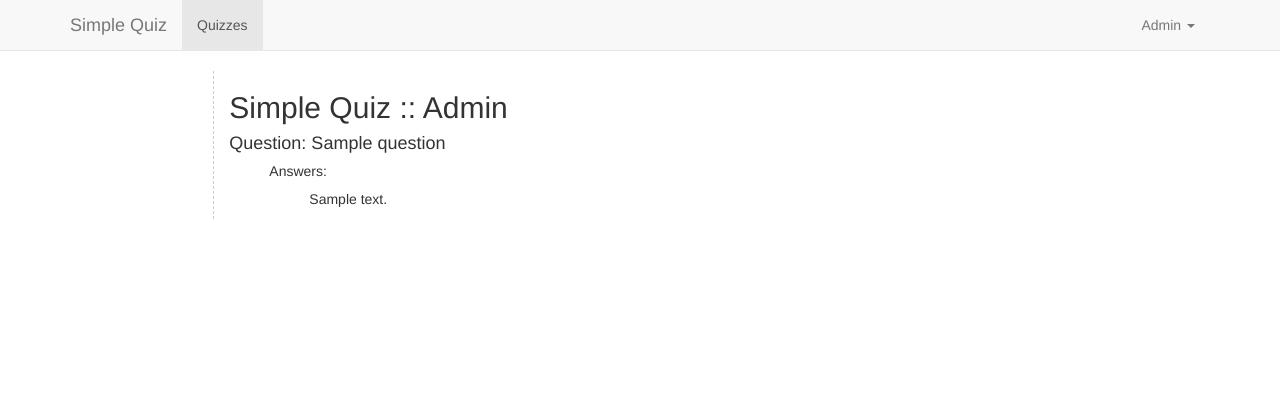
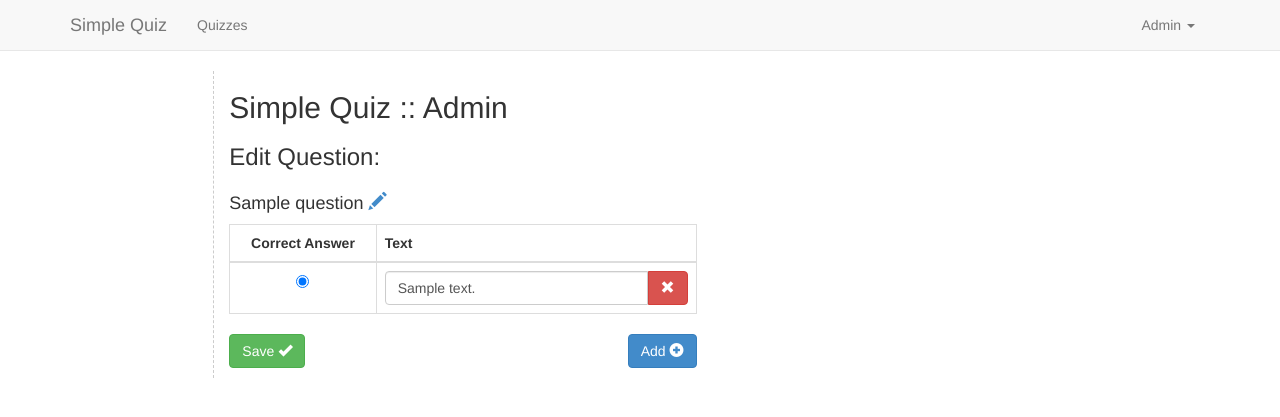
Before and after one commit to WillyJimmyDev/simple-quiz, a PHP site: template templates/admin/editquestion.php in a window 1280 px wide. Shown: the top 417 px of the page. Run offline with PHP 8.4, Linux system fonts and the light colour scheme; the template is opened without the code that fills it: most values are stand-ins (such as "Sample title", 1, 10 or a date in 2020); data that the repository does not hold is empty.

Commit message:
Adding to admin interface for editing a question. Only ui at the moment but server functionality to come shortly.

```diff
--- a/SimpleQuiz/Utils/Quiz.php
+++ b/SimpleQuiz/Utils/Quiz.php
@@ -80,7 +80,7 @@ class Quiz implements Base\QuizInterface {
     {
         if ($questionid)
         {
-            //pull answers from db for only this question
+            //pull answers from db for only this question with correct answer first
             $answersql = "SELECT text FROM answers where question_num = :id and quiz_id = :quizid ORDER BY correct DESC";
             $stmt = $this->_db->prepare($answersql);
             $stmt->bindParam(':id', $questionid, \PDO::PARAM_INT);
--- a/public/res/css/quiz.css
+++ b/public/res/css/quiz.css
@@ -77,3 +77,5 @@ strong.currentuser {
   border-top-left-radius: 0;
   border-top-right-radius: 0;
 }
+#contextual, #contextual2 {display:none;}
+a#editor {cursor:pointer;}
--- /dev/null
+++ b/public/res/js/admin.js
@@ -0,0 +1,51 @@
+$(function(){
+
+    var editquestion = $('#editor');
+    var savetext = $('#savetext');
+    var context = $('#contextual');
+    var context2 = $('#contextual2');
+    var add = $('#addanswer');
+
+    $('table').on('click', '.remove', function() {
+           var parenttr = $(this).parents('tr');
+           if (parenttr.find('input.correct').is(':checked')) {
+               //console.log("checked");
+               context2.html('<div class="alert alert-dismissable alert-danger"><button type="button" class="close" data-dismiss="alert" aria-hidden="true">&times;</button>You can\'t delete an answer if it is marked as correct.</div>');
+               context2.show().delay( 2000 ).fadeOut( 400 );
+           } else {
+                parenttr.fadeOut(800);
+                context.html("<div class=\"alert alert-warning\">Click 'Save' to make the changes permanent.</div>");
+                context.fadeIn();
+           }
+
+    });
+
+    editquestion.on('click', function(e) {
+        e.preventDefault();
+        var content = $('#questiontext').text();
+        $('#questioninput').val(content);
+        //show modal
+        $('#qmodal').modal();
+    });
+
+    savetext.on('click', function(e) {
+        var content = $('#questioninput').val();
+        $('#questiontext').html(content);
+        //show modal
+        $('#qmodal').modal("hide");
+        context.html("<div class=\"alert alert-warning\">Click 'Save' to make the changes permanent.</div>");
+        context.fadeIn();
+    });
+
+    add.on('click', function() {
+        var numanswers = $('.answer-row:visible').length + 1;
+        var newansweritem = $('tr.template').clone().removeClass('template');
+        newansweritem.find('.answerinput').attr('name', 'answer' + numanswers);
+        console.log(numanswers);
+        $('tbody').append(newansweritem);
+        newansweritem.fadeIn(800);
+        context.html("<div class=\"alert alert-warning\">Click 'Save' to make the changes permanent.</div>");
+        context.fadeIn();
+    });
+
+});
--- a/routes/admin.php
+++ b/routes/admin.php
@@ -101,7 +101,7 @@ $app->get("/admin/quiz/:id", $authenticate($app), function($id) use ($app) {
 
 })->conditions(array('id' => '[0-9]'));
 
-$app->get("/admin/quiz/:quizid/question/edit/:questionid/", $authenticate($app), function($quizid, $questionid) use ($app) {
+$app->get("/admin/quiz/:quizid/question/:questionid/edit/", $authenticate($app), function($quizid, $questionid) use ($app) {
 
     $quiz = $app->quiz;
 
--- a/templates/admin/editquestion.php
+++ b/templates/admin/editquestion.php
@@ -2,23 +2,86 @@
 include'header.php';
 ?>
 <div id="container" class="quiz">
-      <div class="row">
+        <div class="row">
           <div id="intro" class="col-md-8 col-md-offset-2">
                 <h2>Simple Quiz :: Admin <small><?php echo $user; ?></small></h2>
-                <h4>Question: <?php echo $question; ?></h4>
-                <ul>
-                    <li><h5>Answers:</h5>
-                        <ul>
-                          <?php
-                          foreach ($answers as $answer) :
-                              echo '<li>' .$answer . '</li>';
-                          endforeach;
-                          ?>
-                        </ul>
-                    </li>
-                </ul>
+                <h3>Edit Question: </h3>
+                <div class="row">
+                    <div class="col-md-7">
+                        <form action="" method="post">
+                            <h4><span id="questiontext"><?php echo $question; ?></span> <a id="editor" class="edit"><span class="glyphicon glyphicon-pencil"></span></a></h4>
+
+                            <table class="table table-responsive table-hover table-bordered">
+                                <thead>
+                                    <tr><th style="text-align: center;">Correct Answer</th><th>Text</th></tr>
+                                </thead>
+                                <tbody>
+                                    <?php
+                                    $i = 1;
+                                    foreach ($answers as $answer) : ?>
+                                    <tr class="answer-row">
+                                        <td style="text-align: center;">
+                                           <input class="correct" name="correct" type="radio" <?php echo $i == 1 ? 'checked' : ''; ?>>
+                                        </td>
+                                        <td>
+                                            <div class="input-group">
+                                                <input type="text" name="answer<?php echo $i; ?>" value="<?php echo $answer; ?>" class="form-control">
+                                                <span class="input-group-btn">
+                                                    <button class="remove btn btn-default btn-danger" type="button"><span class="glyphicon glyphicon-remove"></span></button>
+                                                </span>
+                                            </div>
+                                        </td>
+                                    </tr>
+                                    <?php $i++;
+                                    endforeach;
+                                    ?>
+                                    <tr class="template answer-row" style="display:none;">
+                                        <td style="text-align: center;">
+                                           <input class="correct" name="correct" type="radio" />
+                                        </td>
+                                        <td>
+                                            <div class="input-group">
+                                            <input type="text" name="" value="" class="form-control answerinput">
+                                            <span class="input-group-btn">
+                                                <button class="remove btn btn-default btn-danger" type="button"><span class="glyphicon glyphicon-remove"></span></button>
+                                            </span>
+                                            </div>
+                                        </td>
+                                    </tr>
+                                </tbody>
+                            </table>
+                            <p>
+                                <button type="submit" class="btn btn-success">Save <span class="glyphicon glyphicon-ok"></span></button>
+                                <button id="addanswer" type="button" class="btn btn-primary pull-right">Add <span class="glyphicon glyphicon-plus-sign"></span></button>
+                            </p>
+                        </form>
+                    </div>
+                    <div class="col-md-3">
+                        <div id="contextual"></div>
+                        <div id="contextual2"></div>
+                    </div>
+                </div>
             </div>
       </div><!-- /.row -->
 
     </div><!--container-->
+
+    <!-- Modal -->
+    <div class="modal fade" id="qmodal" tabindex="-1" role="dialog" aria-labelledby="myModalLabel" aria-hidden="true">
+      <div class="modal-dialog">
+        <div class="modal-content">
+          <div class="modal-header">
+            <button type="button" class="close" data-dismiss="modal" aria-hidden="true">&times;</button>
+            <h4 class="modal-title">Edit Question:</h4>
+          </div>
+          <div class="modal-body">
+              <p><input id="questioninput" type="text" class="form-control" /></p>
+          </div>
+          <div class="modal-footer">
+            <button type="button" class="btn btn-danger" data-dismiss="modal">Cancel</button>
+            <button id="savetext" type="button" class="btn btn-primary">Save changes</button>
+          </div>
+        </div><!-- /.modal-content -->
+      </div><!-- /.modal-dialog -->
+    </div><!-- /.modal -->
     <?php include 'footer.php'; ?>
--- a/templates/admin/footer.php
+++ b/templates/admin/footer.php
@@ -1,4 +1,5 @@
     <script src="<?php echo $root; ?>/res/bootstrap/assets/js/jquery.js"></script>
     <script src="<?php echo $root; ?>/res/bootstrap/dist/js/bootstrap.min.js"></script>
+    <script src="<?php echo $root; ?>/res/js/admin.js"></script>
 </body>
 </html>
--- a/templates/admin/header.php
+++ b/templates/admin/header.php
@@ -26,7 +26,7 @@
         </div>
         <div class="navbar-collapse collapse">
           <ul class="nav navbar-nav">
-            <li class="active"><a href="<?php echo $root; ?>/">Quizzes</a></li>
+            <li><a href="<?php echo $root; ?>/">Quizzes</a></li>
           </ul>
           <ul class="nav navbar-nav navbar-right">
             <li class="dropdown">
--- a/templates/admin/quiz.php
+++ b/templates/admin/quiz.php
@@ -19,7 +19,7 @@ include'header.php';
                   <ul>
                     <?php
                     foreach ($quiz->getQuestions() as $id => $text) :
-                        echo '<li>' .$text . ' <a href="'.$root.'/admin/quiz/'.$quiz->getId().'/question/edit/'.$id.'/"><span class="glyphicon glyphicon-pencil"></a></li>';
+                        echo '<li>' .$text . ' <a href="'.$root.'/admin/quiz/'.$quiz->getId().'/question/'.$id.'/edit/"><span class="glyphicon glyphicon-pencil"></a></li>';
                     endforeach;
                     ?>
                   </ul>
```
